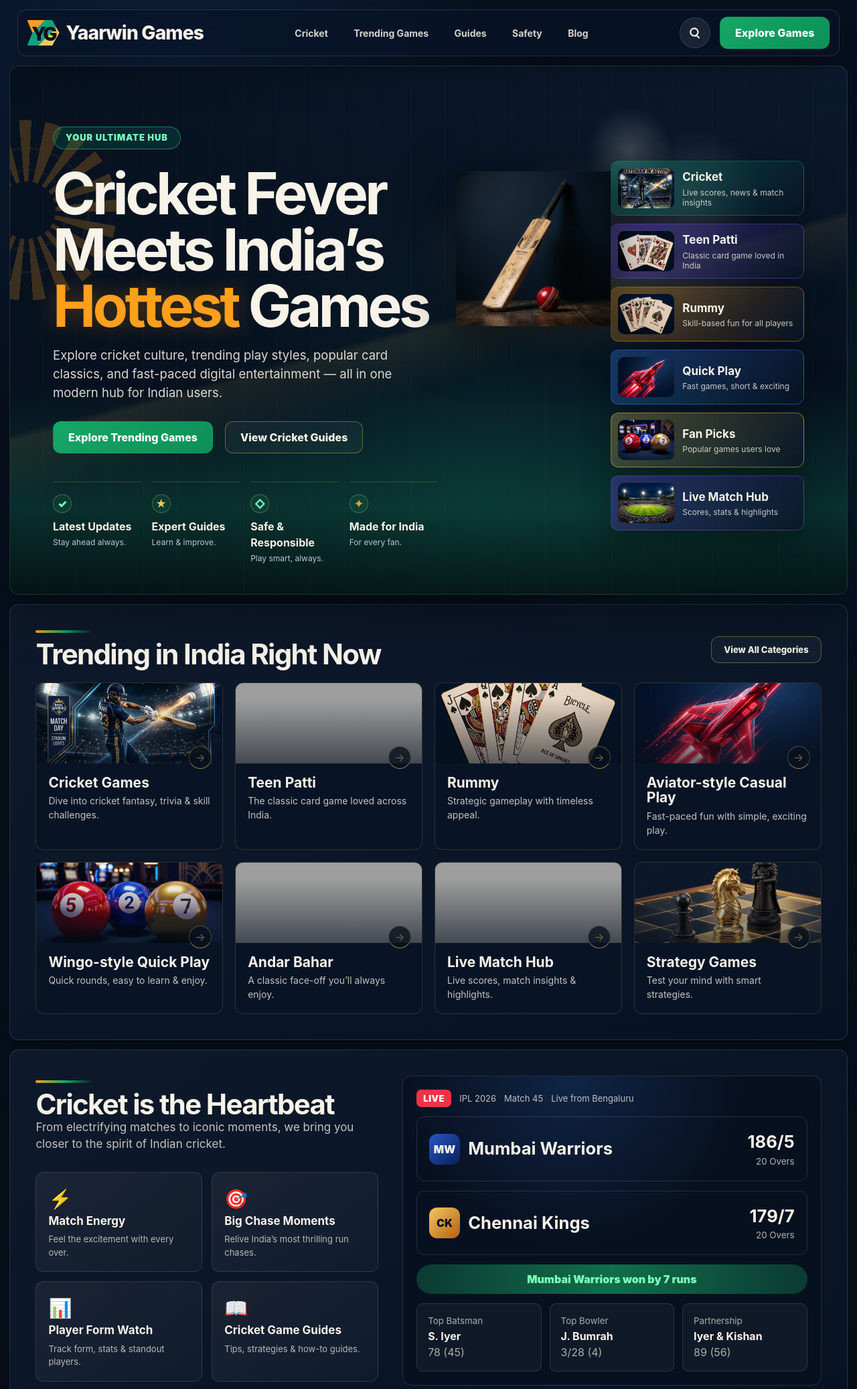
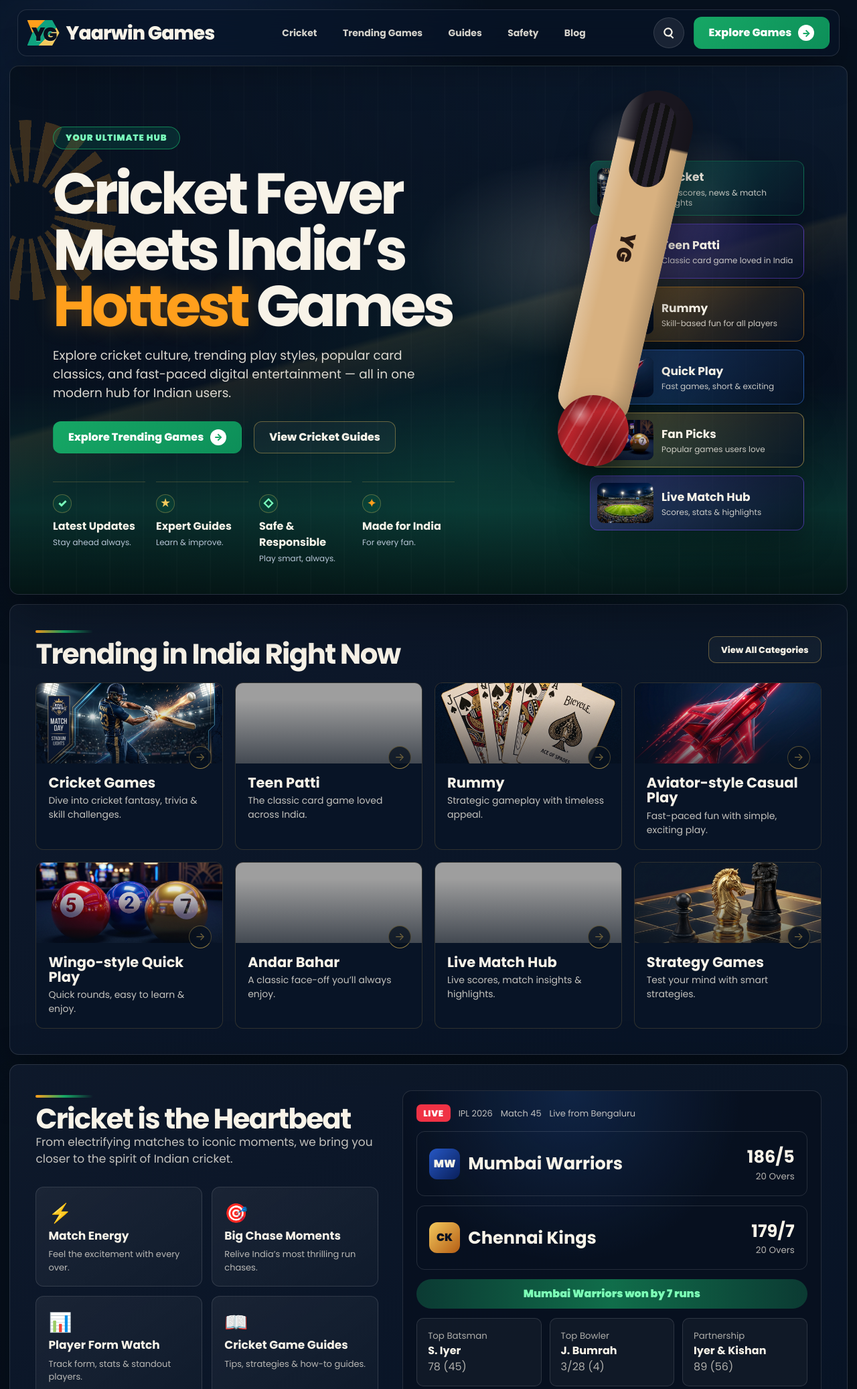
Before and after one commit to hittoukiri-design/gamehubapp-games, a PHP site: page / in a window 1280 px wide. Shown: the top 2074 px of the page at 67% size. Run offline with PHP 8.4, Linux system fonts and the light colour scheme; grey boxes are pictures that could not be loaded.

Commit message:
fix: exact copy layout matching with mockup template, transparent overlapping bat, typography, and button UI

```diff
--- a/assets/css/styles.css
+++ b/assets/css/styles.css
@@ -1,3 +1,5 @@
+@import url('https://fonts.googleapis.com/css2?family=Poppins:wght@400;500;600;700;800;900&display=swap');
+
 :root {
   --bg: #07111f;
   --panel: #101b2d;
@@ -26,7 +28,7 @@ body {
   margin: 0;
   min-height: 100vh;
   color: var(--ivory);
-  font-family: Inter, Poppins, ui-sans-serif, system-ui, -apple-system, BlinkMacSystemFont, "Segoe UI", sans-serif;
+  font-family: 'Poppins', Inter, ui-sans-serif, system-ui, -apple-system, sans-serif;
   background:
     radial-gradient(circle at 20% 5%, rgba(58, 134, 255, 0.16), transparent 32rem),
     radial-gradient(circle at 86% 16%, rgba(15, 163, 127, 0.14), transparent 28rem),
@@ -160,6 +162,19 @@ img, svg { display: block; max-width: 100%; }
   color: #fff;
 }
 
+.btn-arrow {
+  display: inline-grid;
+  place-items: center;
+  width: 24px;
+  height: 24px;
+  border-radius: 50%;
+  background: #fff;
+  color: var(--cta);
+  margin-left: 10px;
+  font-size: 14px;
+  font-weight: 900;
+}
+
 .btn-outline,
 .btn-small {
   background: rgba(255, 255, 255, 0.04);
@@ -204,8 +219,9 @@ img, svg { display: block; max-width: 100%; }
 .hero {
   position: relative;
   min-height: 640px;
-  display: grid;
-  grid-template-columns: minmax(0, 1.05fr) minmax(430px, .95fr);
+  display: flex;
+  align-items: center;
+  justify-content: space-between;
   gap: 28px;
   padding: clamp(56px, 7vw, 100px) clamp(28px, 5vw, 74px) 44px;
   background:
@@ -244,10 +260,19 @@ img, svg { display: block; max-width: 100%; }
 .mandala-left { left: -110px; top: 80px; }
 .mandala-right { right: -110px; bottom: -96px; }
 
-.hero-content,
+.hero-content {
+  flex: 1;
+  max-width: 600px;
+  position: relative;
+  z-index: 3;
+}
+
 .hero-visual {
+  flex: 0 0 320px;
   position: relative;
   z-index: 2;
+  display: flex;
+  justify-content: flex-end;
 }
 
 .eyebrow {
@@ -334,16 +359,14 @@ h1 span {
 .mini-icon.safe::before { content: "◇"; color: #79ffbc; }
 .mini-icon.india::before { content: "✦"; color: var(--saffron); }
 
-.hero-visual {
-  min-height: 520px;
-  display: grid;
-  grid-template-columns: minmax(220px, .8fr) minmax(280px, 1fr);
-  align-items: center;
-}
-
 .bat-ball-art {
-  position: relative;
-  min-height: 520px;
+  position: absolute;
+  right: 220px;
+  top: -120px;
+  width: 200px;
+  height: 600px;
+  z-index: 5;
+  pointer-events: none;
 }
 
 .bat {
@@ -1103,8 +1126,6 @@ img.thumb {
 }
 
 /* Hide old CSS art overlays */
-.bat-ball-art .bat,
-.bat-ball-art .ball,
 .cricket-art::after,
 .card-art.cricket::after,
 .article-art.cricket::after,
--- a/index.php
+++ b/index.php
@@ -56,7 +56,7 @@
         <a class="search-btn" href="#blog" aria-label="Search guides">
           <svg viewBox="0 0 24 24" aria-hidden="true"><path d="M10.8 18.1a7.3 7.3 0 1 1 5.2-2.1l4 4-1.6 1.6-4-4a7.2 7.2 0 0 1-3.6.5Zm0-2.4a4.9 4.9 0 1 0 0-9.8 4.9 4.9 0 0 0 0 9.8Z"/></svg>
         </a>
-        <a class="btn btn-primary" href="#trending">Explore Games</a>
+        <a class="btn btn-primary" href="#trending">Explore Games <span aria-hidden="true" class="btn-arrow">→</span></a>
       </div>
     </nav>
   </header>
@@ -70,7 +70,7 @@
         <h1>Cricket Fever Meets India&rsquo;s <span>Hottest</span> Games</h1>
         <p class="hero-copy">Explore cricket culture, trending play styles, popular card classics, and fast-paced digital entertainment — all in one modern hub for Indian users.</p>
         <div class="hero-actions">
-          <a class="btn btn-primary" href="#trending">Explore Trending Games</a>
+          <a class="btn btn-primary" href="#trending">Explore Trending Games <span aria-hidden="true" class="btn-arrow">→</span></a>
           <a class="btn btn-outline" href="#cricket">View Cricket Guides</a>
         </div>
         <div class="hero-trust" aria-label="Yaarwin Games highlights">
@@ -82,7 +82,8 @@
       </div>
       <div class="hero-visual" aria-label="Cricket bat, ball and guide cards">
         <div class="bat-ball-art" aria-hidden="true">
-          <img src="/assets/img/hero_bat_ball.png" alt="Cricket Bat and Ball" loading="lazy">
+          <div class="bat"></div>
+          <div class="ball"></div>
         </div>
         <div class="floating-cards">
           <article class="float-card green">
```
